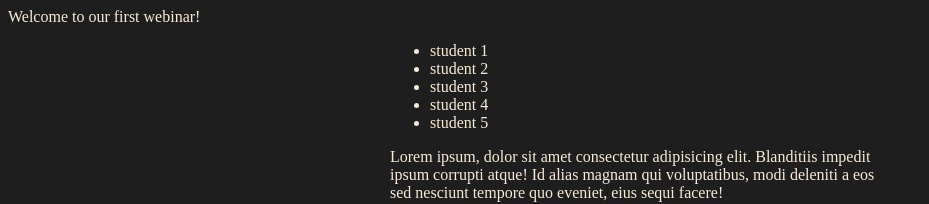
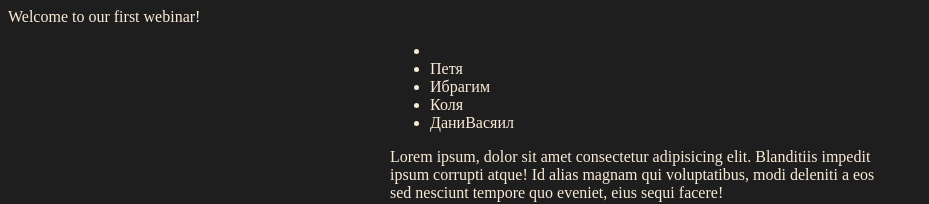
Before and after one commit to dm-khanin/practicum-demo-programms, a plain HTML site: page index.html in a window 1280 px wide. Shown: the top 204 px of the page, without its empty margins (0-929 px from the left). Drawn offline with Linux system fonts and the light colour scheme.

Commit message:
give names to students

```diff
--- a/index.html
+++ b/index.html
@@ -14,11 +14,11 @@
     <header id="my-header" class="page__header">Welcome to our first webinar!</header>
     <main class="page__main">
       <ul class="page__students">
-        <li class="page__student-item">student 1</li>
-        <li class="page__student-item">student 2</li>
-        <li class="page__student-item">student 3</li>
-        <li class="page__student-item">student 4</li>
-        <li class="page__student-item">student 5</li>
+        <li class="page__student-item"></li>
+        <li class="page__student-item">Петя</li>
+        <li class="page__student-item">Ибрагим</li>
+        <li class="page__student-item">Коля</li>
+        <li class="page__student-item">ДаниВасяил</li>
       </ul>
       <p>Lorem ipsum, dolor sit amet consectetur adipisicing elit. Blanditiis impedit ipsum corrupti atque! Id
         alias magnam qui voluptatibus, modi deleniti a eos sed nesciunt tempore quo eveniet, eius sequi facere!
```
